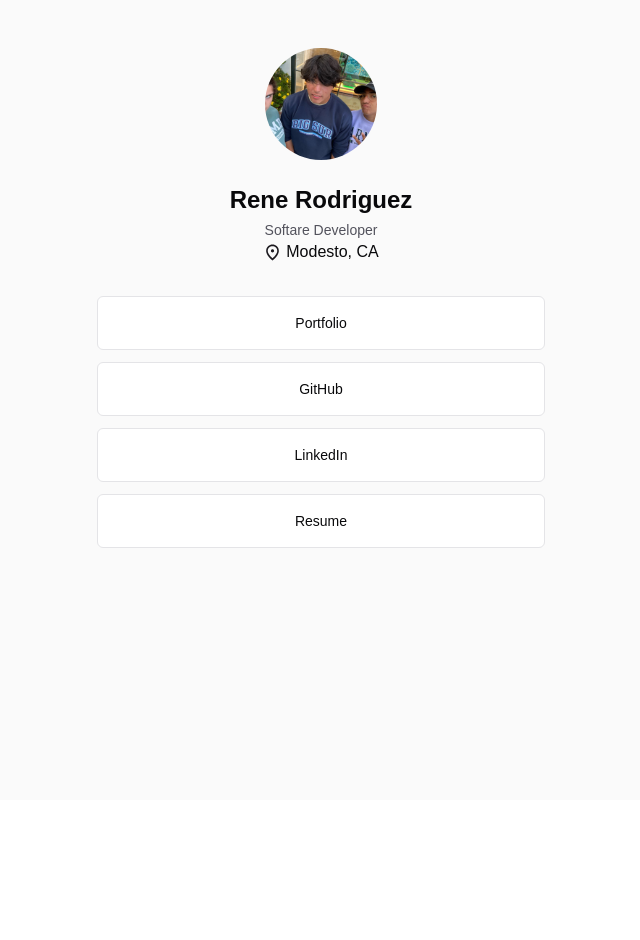
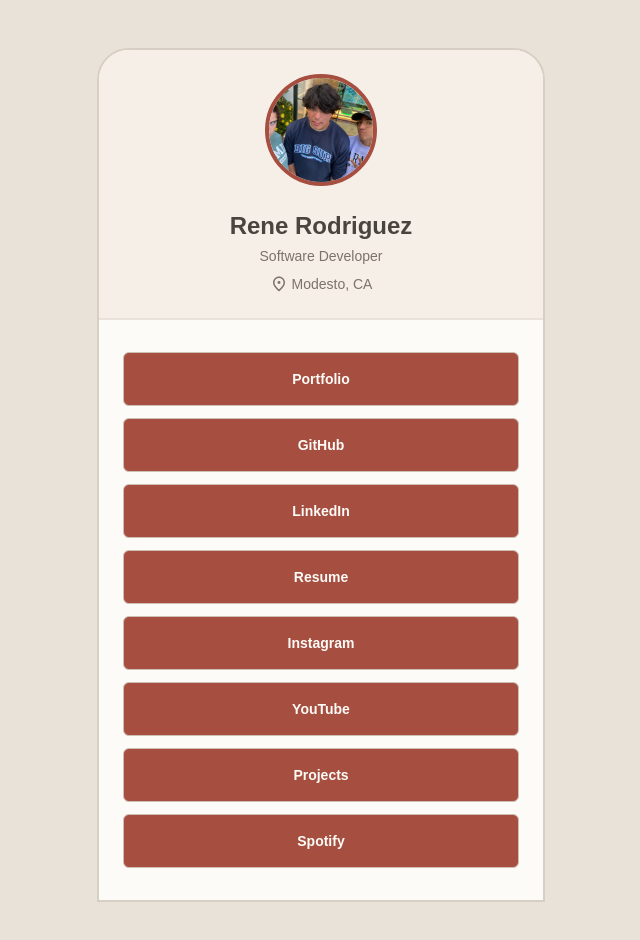
Before and after one commit to rodriguezr1016/linktree, a Next.js app: page / in a window 1280 px wide. Shown: the top 940 px of the page, without its empty margins (319-959 px from the left). Before the commit the page ends 800 px from the top, so only its background shows below. Built offline with nearby package versions, Linux system fonts and the light colour scheme.

Commit message:
added some colors for styling and added more links

```diff
--- a/app/page.tsx
+++ b/app/page.tsx
@@ -5,38 +5,52 @@ const links = [
   { label: "GitHub", href: "https://github.com/rodriguezr1016" },
   { label: "LinkedIn", href: "https://www.linkedin.com/in/rene-rodriguez-570648329/" },
   { label: "Resume", href: "https://nextjs-portfolio-eta-opal.vercel.app/Resume" },
+  { label: "Instagram", href: "https://www.instagram.com/reneerooster1016/" },
+  { label: "YouTube", href: "https://www.youtube.com/@renerodriguez315" },
+  { label: "Projects", href: "https://nextjs-portfolio-eta-opal.vercel.app/Works" },
+  { label: "Spotify", href: "https://open.spotify.com/user/8ej2m6d78swathn9fi6pcwzf2" },
 ];
 
 export default function Home() {
   return (
-    <main className="min-h-screen bg-zinc-50 px-6 py-12 text-zinc-950">
-      <section className="mx-auto flex w-full max-w-md flex-col items-center">
+    <main className="min-h-screen bg-[#E8E2D9] px-6 py-12 text-[#4A443F]">
+      <section className="mx-auto flex w-full max-w-md flex-col items-center overflow-hidden rounded-t-4xl border-2 border-[#D8CFC4] bg-[#FDFBF7]">
+        <div className="flex w-full flex-col items-center border-b-2 border-[#E8E2D9] bg-[#F5EFE8] px-6 py-6">
           <Image
             src="/profile.JPG"
             alt="Profile photo"
             width={112}
             height={112}
-          className="h-28 w-28 rounded-full object-cover"
+            className="h-28 w-28 rounded-full border-4 border-[#A64E3F] object-cover"
             priority
           />
 
-        <h1 className="mt-6 text-2xl font-semibold">Rene Rodriguez</h1>
-        <p className="mt-1 text-sm text-zinc-600">Softare Developer</p>
-        <div className="flex flex-row items-center gap-1">
-          <svg xmlns="http://www.w3.org/2000/svg" width="19" height="19" viewBox="0 0 24 24" fill="none">
-  <path d="M12 12C12.55 12 13.0208 11.8042 13.4125 11.4125C13.8042 11.0208 14 10.55 14 10C14 9.45 13.8042 8.97917 13.4125 8.5875C13.0208 8.19583 12.55 8 12 8C11.45 8 10.9792 8.19583 10.5875 8.5875C10.1958 8.97917 10 9.45 10 10C10 10.55 10.1958 11.0208 10.5875 11.4125C10.9792 11.8042 11.45 12 12 12ZM12 19.35C14.0333 17.4833 15.5417 15.7875 16.525 14.2625C17.5083 12.7375 18 11.3833 18 10.2C18 8.38333 17.4208 6.89583 16.2625 5.7375C15.1042 4.57917 13.6833 4 12 4C10.3167 4 8.89583 4.57917 7.7375 5.7375C6.57917 6.89583 6 8.38333 6 10.2C6 11.3833 6.49167 12.7375 7.475 14.2625C8.45833 15.7875 9.96667 17.4833 12 19.35ZM12 22C9.31667 19.7167 7.3125 17.5958 5.9875 15.6375C4.6625 13.6792 4 11.8667 4 10.2C4 7.7 4.80417 5.70833 6.4125 4.225C8.02083 2.74167 9.88333 2 12 2C14.1167 2 15.9792 2.74167 17.5875 4.225C19.1958 5.70833 20 7.7 20 10.2C20 11.8667 19.3375 13.6792 18.0125 15.6375C16.6875 17.5958 14.6833 19.7167 12 22Z" fill="#1D1B20"/>
+          <h1 className="mt-6 text-2xl font-semibold text-[#4A443F]">
+            Rene Rodriguez
+          </h1>
+          <p className="mt-1 text-sm text-[#7D716B]">Software Developer</p>
+          <div className="mt-2 flex flex-row items-center gap-1 text-sm text-[#7D716B]">
+            <svg
+              xmlns="http://www.w3.org/2000/svg"
+              width="18"
+              height="18"
+              viewBox="0 0 24 24"
+              fill="none"
+            >
+              <path d="M12 12C12.55 12 13.0208 11.8042 13.4125 11.4125C13.8042 11.0208 14 10.55 14 10C14 9.45 13.8042 8.97917 13.4125 8.5875C13.0208 8.19583 12.55 8 12 8C11.45 8 10.9792 8.19583 10.5875 8.5875C10.1958 8.97917 10 9.45 10 10C10 10.55 10.1958 11.0208 10.5875 11.4125C10.9792 11.8042 11.45 12 12 12ZM12 19.35C14.0333 17.4833 15.5417 15.7875 16.525 14.2625C17.5083 12.7375 18 11.3833 18 10.2C18 8.38333 17.4208 6.89583 16.2625 5.7375C15.1042 4.57917 13.6833 4 12 4C10.3167 4 8.89583 4.57917 7.7375 5.7375C6.57917 6.89583 6 8.38333 6 10.2C6 11.3833 6.49167 12.7375 7.475 14.2625C8.45833 15.7875 9.96667 17.4833 12 19.35ZM12 22C9.31667 19.7167 7.3125 17.5958 5.9875 15.6375C4.6625 13.6792 4 11.8667 4 10.2C4 7.7 4.80417 5.70833 6.4125 4.225C8.02083 2.74167 9.88333 2 12 2C14.1167 2 15.9792 2.74167 17.5875 4.225C19.1958 5.70833 20 7.7 20 10.2C20 11.8667 19.3375 13.6792 18.0125 15.6375C16.6875 17.5958 14.6833 19.7167 12 22Z" fill="currentColor" />
             </svg>
             <p>Modesto, CA</p>
           </div>
+        </div>
 
-        <div className="mt-8 flex w-full flex-col gap-3">
+        <div className="flex w-full flex-col gap-3 px-6 py-8">
           {links.map((link) => (
             <a
               key={link.label}
               href={link.href}
               target="_blank"
-              rel= "noopener noreferrer"
-              className="w-full rounded-md border border-zinc-200 bg-white px-5 py-4 text-center text-sm font-medium transition hover:border-zinc-300 hover:bg-zinc-100"
+              rel="noopener noreferrer"
+              className="w-full rounded-md border border-[#CDBFB4] bg-[#A64E3F] px-5 py-4 text-center text-sm font-semibold text-[#FDFBF7] transition hover:border-[#854033] hover:bg-[#8F4437]"
             >
               {link.label}
             </a>
```
Lines whose indentation alone changed are shown as unchanged.
